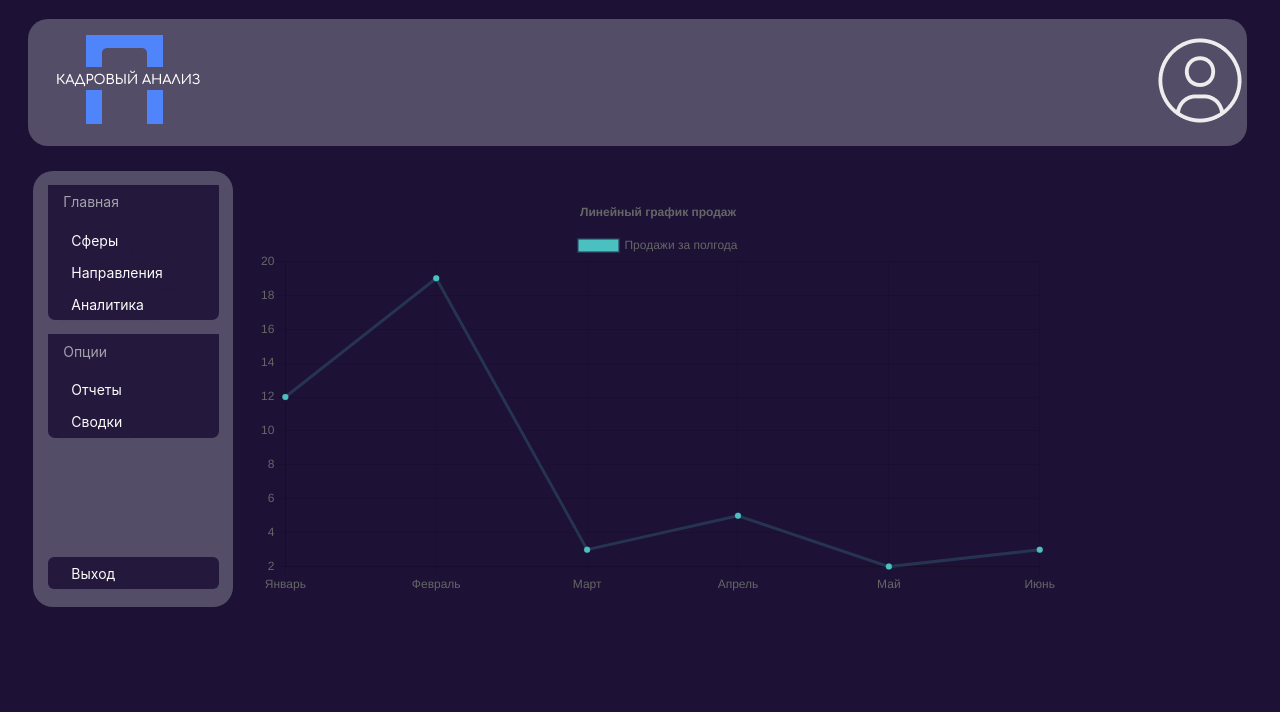
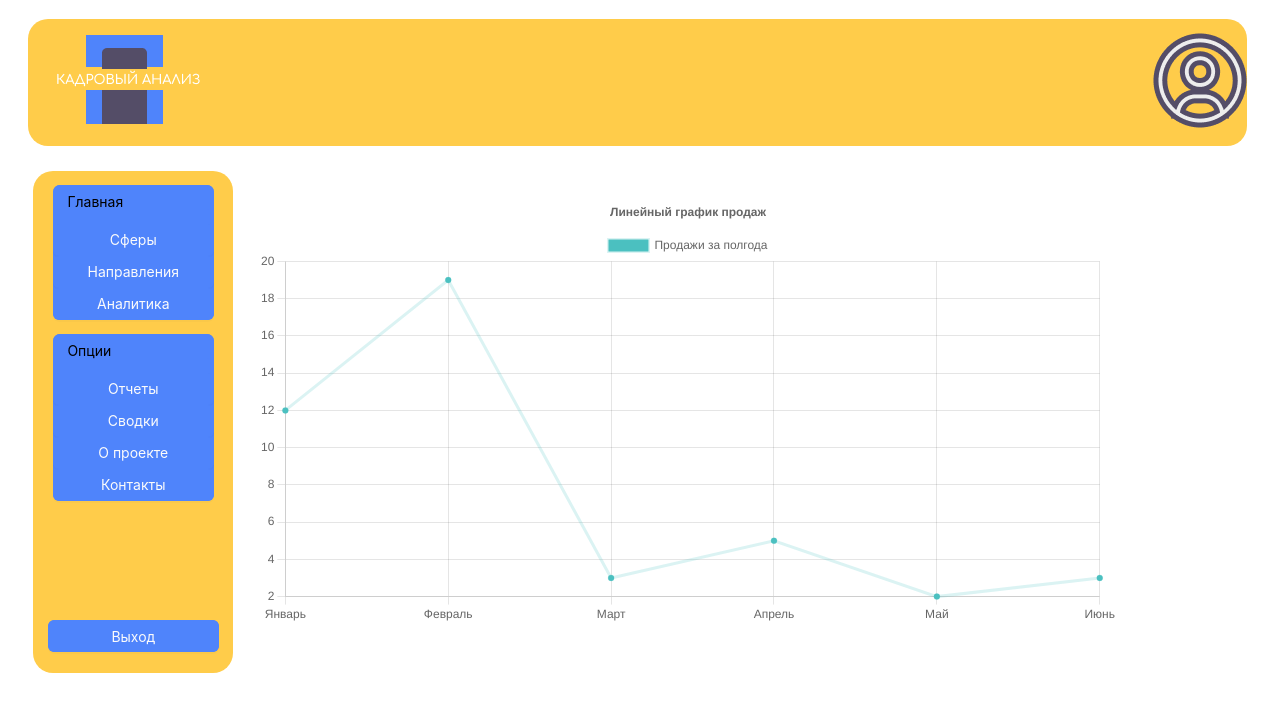
Before and after one commit to DoctorLivchic/data_analysis_front, a React (Create React App) app: page /pages/auth in a window 1280 px wide. Both pictures are taken after a click on the button "Войти". Shown: the top 712 px of the page. Built offline with nearby package versions, Linux system fonts and the light colour scheme.

Commit message:
obnov_rgb

```diff
--- a/src/App.js
+++ b/src/App.js
@@ -11,6 +11,8 @@ import Sphere_card from './pages/Sphere_card';
 import HomePageAut from './pages/HomePageAut';
 import Sphere from './components/Sphere'
 import Slider_free from './components/Slider_free';
+import Slider from './components/Slider';
+import Free_param from './components/Free_param';
 
 class App extends Component {
 
@@ -30,6 +32,8 @@ class App extends Component {
               <Route path='/pages/HomePageAut' element={<HomePageAut />} />
               <Route path='/components/Sphere' element={<Sphere />} />
               <Route path='/components/Slider_free' element={<Slider_free />} />
+              <Route path='/components/Slider' element={<Slider />} />
+              <Route path='/components/Free_param' element={<Free_param />} />
           </Routes>
         </BrowserRouter>
         </div>
--- a/src/Main.css
+++ b/src/Main.css
@@ -1,5 +1,5 @@
 .main_page{
-  background: #201438;
+  background: #ffffff;
 }
 
 .h1{
@@ -32,7 +32,7 @@
 .btn_home{
   margin-left: 3%;
   font-size: 30px;
-  background-color:#3382B8 ;
+  background-color:#4F84FB ;
   color: #fff;
   border-radius: 20px;
   border-width: 0px;
@@ -64,7 +64,7 @@
 body {
   font-family: "Poppins", sans-serif;
   overflow-x: hidden;
-  background-color: #1D1136;
+  background-color: #ffffff;
 }
 .logo{
   color: #fff;
@@ -80,7 +80,7 @@ padding-left: 10%;
   display: flex;
 }
 .slider_auth{
-  background-color: #4B435B;
+  background-color: #FFCC4A;
   padding-bottom: 20%;
   padding-top: 10%;
   margin-left: -5%;
@@ -88,7 +88,7 @@ padding-left: 10%;
   flex-direction: column;
 }
 .slider_reg{
-  background-color: #4B435B;
+  background-color: #FFCC4A;
   padding-bottom: 10%;
   padding-top: 1%;
   margin-left: 0.1%;
@@ -97,7 +97,7 @@ padding-left: 10%;
 }
 
 .slider_free{
-  background-color: #544D67;
+  background-color: #FFCC4A;
   padding-bottom: 1%;
   padding-right: 1.2%;
   padding-left: 1.2%;
@@ -108,30 +108,33 @@ padding-left: 10%;
 .slider_free_button{
   margin-bottom: repeat(auto-fit, 1%);
   font-style: "Regular";
-  background-color: #24183C;
+  background-color: #4F84FB;
+  color: #fbfbfb;
+  border-radius:  7px;
+  border-width: 0px;
+  position: relative;
+  margin: 3%;
+}
+.slider_free_button_exit{
+  margin-bottom: repeat(auto-fit, 1%);
+  margin-top: 70%;
+  margin-bottom: 5%;
+  font-style: "Regular";
+  background-color: #4F84FB;
   color: #fbfbfb;
   border-radius:  7px;
   border-width: 0px;
   position: relative;
 }
-.slider_free_button_exit{
-  margin-top: 70%;
-  margin-bottom: 1%;
-  font-style: "Regular";
-  background-color: #24183C;
-  color: #fbfbfb;
-  border-radius:  6px;
-  border-width: 0px;
-  position: relative;
-}
 .slider_free_button_p{
-  background-color: #24183C;
-  color: #A4A1AB;
+  background-color: #4F84FB;
+  color: #000000;
   padding-left: 9%;
   padding-top: 5%;
+  border-radius: 7px;
 }
 .auth_vhod{
-  color: #fff;
+  color: #000000;
   margin: 10px;
   margin-left: 10%;
 }
@@ -141,7 +144,7 @@ padding-left: 10%;
   margin-left:0.5% ;
 }
 .auth_vhod_reg{
-  color: #78E4FB;
+  color: #ffffff;
   margin: 10px;
   transition: transform 500ms ease;
   cursor: pointer;
@@ -151,7 +154,7 @@ padding-left: 10%;
   }
 
 .auth_vhod_mail{
-  color: #fff;
+  color: #000000;
   margin: 10px;
   margin-left: 10.5%;
   padding-top: 2%;
@@ -169,7 +172,7 @@ padding-left: 10%;
 }
 .btn_inp_aut{
   font-size: 25px;
-  background-color:#2D71D9 ;
+  background-color:#4F84FB ;
   color: #fff;
   border-radius: 20px;
   width: 56%;
@@ -215,16 +218,16 @@ padding-left: 10%;
 
 }
 .p_reg{
- color: #fff;
+ color: #000000;
 }
 .button_fre_anali{
-  margin-left: 5%;
+  width: 100%;
   margin-top: repeat(auto-fit,1%);
   padding-bottom: repeat(auto-fit,20%);
   font-size: repeat(auto-fit,130%);
 
   font-style: "Regular";
-  background-color: #24183C;
+  background-color: #4F84FB;
   color: #fbfbfb;
   border-radius:  6px;
   border-width: 0px;
@@ -265,6 +268,25 @@ padding-left: 10%;
   width: 71%;  /* Займет 100% ширины родителя */
   height: 400px; /* Задайте нужную высоту */
   position: relative;
+  display: table;
+  flex-direction: row;
+}
+
+.Free_analytics_p{
+  display: flex;
+  flex-direction: row;
+}
+.Free_analytics_slider{
+  border-radius:  20px;
+  margin-top: 1%;
+  margin-right: 2%;
+  padding-top: 1%;
+  padding-bottom: 1%;
+  padding-left: 1.5%;
+}
+.free_analytic_Chart{
+  display: flex;
+  flex-direction: column;
 }
 
 .Icon_user{
@@ -315,8 +337,8 @@ padding-left: 10%;
   margin-top: 0.3%;
   font-size: 100%;
   font-style: "Regular";
-  background-color: #322253;
-  color: #fbfbfb;
+  background-color: #FFCC4A;
+  color: #000000;
   border-radius:  6px;
   border-width: 0px;
 }
@@ -336,7 +358,7 @@ padding-left: 10%;
 /*=================================================*/
 @media screen and (min-width: 600px) {
   .head_free{
-    background-color: #544D67;
+    background-color: #FFCC4A;
     border-radius:  20px;
     margin-top: 1.5%;
     margin-left:  1.55%;
@@ -353,7 +375,7 @@ padding-left: 10%;
 
 @media screen and (max-width: 600px) {
   .head_free{
-    background-color: #544D67;
+    background-color: #FFCC4A;
     border-radius:  20px;
     margin-top: 1.5%;
     margin-left:  1.55%;
@@ -368,6 +390,18 @@ padding-left: 10%;
   }
 }
 
+.graf{
+    background-color: #FFCC4A;
+    margin-right: 14%;
+    margin-top: 2%;
+    border-radius: 10px;
+    text-align: center;
+    padding: 1%;
+}
+.Free_param_comp{
+  display: flex;
+  flex-direction: row;
+}
 .head_free_icon{
   position: relative;
 
@@ -456,7 +490,7 @@ padding-bottom: 0.5%;
 	Footer
 ============================*/
 .Footer{
-color: #ffffff;
+color: #000000;
 position: absolute;
 justify-content: center;
 padding-left: 30%;
--- a/src/News.js
+++ b/src/News.js
@@ -8,7 +8,7 @@ import myImageIcon from './img/Frame_19.png'
 import myImageMan from './img/man.png'
 import myImagegraph from './img/graph.png'
 import Main_Page_Anim from './components/Main_Page_Anim'
-
+import { Footer } from "antd/es/layout/layout";
 
 export default function News() {
     const navigate = useNavigate();
@@ -29,6 +29,7 @@ export default function News() {
 								<Button onClick={() => {navigate('/pages/reg')}} className='btn_home'>Регистрация</Button>
 							</Form.Item>
 				</div>
+
         </Content>
 
 		<Content className="cent_anim">
@@ -36,6 +37,7 @@ export default function News() {
 					<Main_Page_Anim/>
 			</div>
 		</Content>
+
 	 </div>
         </div>
     )
--- /dev/null
+++ b/src/components/Free_param.js
@@ -0,0 +1,26 @@
+import React, { Component } from 'react'
+
+
+export class Para extends Component {
+  render() {
+    return (
+       <div className='Free_param_comp'>
+        <div className='graf'>
+            <p>график</p>
+        </div>
+            <div className='graf'>
+            <p>Прирост вакансий</p>
+            </div>
+            <div className='graf'>
+            <p>Прирост резюме</p>
+            </div>
+            <div className='graf'>
+            <p>Прирост средней зарплаты</p>
+            </div>
+
+       </div>
+    )
+  }
+}
+
+export default Para
--- a/src/components/Slider.js
+++ b/src/components/Slider.js
@@ -1,7 +1,11 @@
 import React, { Component } from 'react'
+import { Button, Form, Input, Checkbox, Select, notification,Menu,Image } from "antd";
+import {useNavigate} from "react-router-dom";
+import { Layout } from "antd";
 
-export class Slider extends Component {
-  render() {
+export default function Slider_free() {
+    const navigate = useNavigate();
+    const { Sider, Content } = Layout;
     return (
         <Sider className="slider_free">
             <div className="slider_free_button">
@@ -14,6 +18,8 @@ export class Slider extends Component {
                 <p className="slider_free_button_p">Опции</p>
                 <Button className="button_fre_anali">Отчеты</Button>
                 <Button className="button_fre_anali">Сводки</Button>
+                <Button className="button_fre_anali">О проекте</Button>
+                <Button className="button_fre_anali">Контакты</Button>
             </div>
             <div className="slider_free_button_exit">
                 <Button onClick={() => {navigate('/')}} className="button_fre_anali">Выход</Button>
@@ -21,6 +27,3 @@ export class Slider extends Component {
         </Sider>
     )
 }
-}
-
-export default Slider
--- a/src/components/Slider_free.js
+++ b/src/components/Slider_free.js
@@ -13,6 +13,8 @@ export default function Slider_free() {
                 <Button onClick={() => {navigate('/pages/Sphere_card')}} className="button_fre_anali">Cферы</Button>
                 <Button className="button_fre_anali">Направления</Button>
                 <Button className="button_fre_anali">Аналитика</Button>
+                <Button className="button_fre_anali">О проекте</Button>
+                <Button className="button_fre_anali">Контакты</Button>
             </div>
             <div className="slider_free_button">
                 <p className="slider_free_button_p">Опции</p>
--- a/src/pages/Free_analytics.js
+++ b/src/pages/Free_analytics.js
@@ -7,6 +7,9 @@ import myImageIconHeduser from '../img/Icon_hed_user.png'
 import Heder from "../components/Heder";
 import Slider_free from "../components/Slider_free"
 import Chart from 'chart.js/auto';
+import LineChart from "../components/LineChart";
+import Free_param from "../components/Free_param";
+import Footer from "../components/Footer";
 
 export default function Free_analytics() {
     const navigate = useNavigate();
@@ -15,36 +18,26 @@ export default function Free_analytics() {
 
     return (
         <div className="free_analytics" id="free_analytics">
-          <div className="Free_analytics_hed">
             <Heder/>
-          </div>
-        <div className="Free_analytics_slider">
-            <Slider_free/>
-        </div>
+        <div className="Free_analytics_p">
+            <div className="Free_analytics_slider">
+                <Slider_free/>
+            </div>
 
             <div className="free_analytic_doby">
                     <Button className="button_fre_pref">Предыдущий месяц</Button>
                     <Button className="button_fre_pref">Следующий меняц</Button>
                     <Button className="button_fre_pref">Год</Button>
                     <Button className="button_fre_pref">5 лет</Button>
-            </div>
-
-            <div className="Button_grath">
-
-                <div className="grath">
-
-                </div>
-
-                <div className="grath">
-                    <p>e</p>
-                </div>
-                <div className="grath">
-                    <p>e</p>
-                </div>
-                <div className="grath">
-                    <p>e</p>
+                    <div className="free_analytic_Chart">
+                        <LineChart/>
+                    <div className="free_analytic_param">
+                        <Free_param/>
+                    </div>
                 </div>
             </div>
         </div>
+         <Footer/>
+    </div>
     )
 }
--- a/src/pages/MainAutCard1.js
+++ b/src/pages/MainAutCard1.js
@@ -2,49 +2,21 @@ import React, {useEffect, useState} from "react";
 import {useNavigate} from "react-router-dom";
 import { Button, Form, Input, Checkbox, Select, notification,Menu,Image } from "antd";
 import { Layout } from "antd";
-import myImageIconHed from '../img/Icon_hed.png'
-import myImageIconHeduser from '../img/Icon_hed_user.png'
 import LineChart from '../components/LineChart';
 import { HeartTwoTone, DislikeTwoTone, LikeTwoTone,UserOutlined } from "@ant-design/icons";
 import * as d3 from 'd3';
+import Heder from "../components/Heder";
+import Slider from "../components/Slider";
 
 export default function MainAutCard1() {
     const navigate = useNavigate();
 	const { Sider, Content } = Layout;
     return (
         <div className="MainAutCard1" id="MainAutCard1">
-            <header>
-                <div className="head_free">
-                    <div className="head_free_icon">
-                         <img src={myImageIconHed } className="icon_heder"/>
-                    </div>
 
-                    <div className="head_free_user">
-                        <img src={myImageIconHeduser } className="icon_heder_user"/>
-                    </div>
-                </div>
-            </header>
-
+        <Heder/>
         <div className="analitic_blok">
-
-            <Sider className="slider_free">
-                    <div className="slider_free_button">
-                        <p className="slider_free_button_p">Главная</p>
-                        <Button onClick={() => {navigate('/pages/Sphere_card')}} className="button_fre_anali">Cферы</Button>
-                        <Button className="button_fre_anali">Направления</Button>
-                        <Button className="button_fre_anali">Аналитика</Button>
-                    </div>
-                    <div className="slider_free_button">
-                        <p className="slider_free_button_p">Опции</p>
-                        <Button className="button_fre_anali">Отчеты</Button>
-                        <Button className="button_fre_anali">Сводки</Button>
-                    </div>
-                    <div className="slider_free_button_exit">
-                        <Button onClick={() => {navigate('/')}} className="button_fre_anali">Выход</Button>
-                    </div>
-            </Sider>
-
-
+            <Slider/>
             <div className="free_analytic_doby">
                 <LineChart />
             </div>
```
Lines whose indentation alone changed are shown as unchanged.
